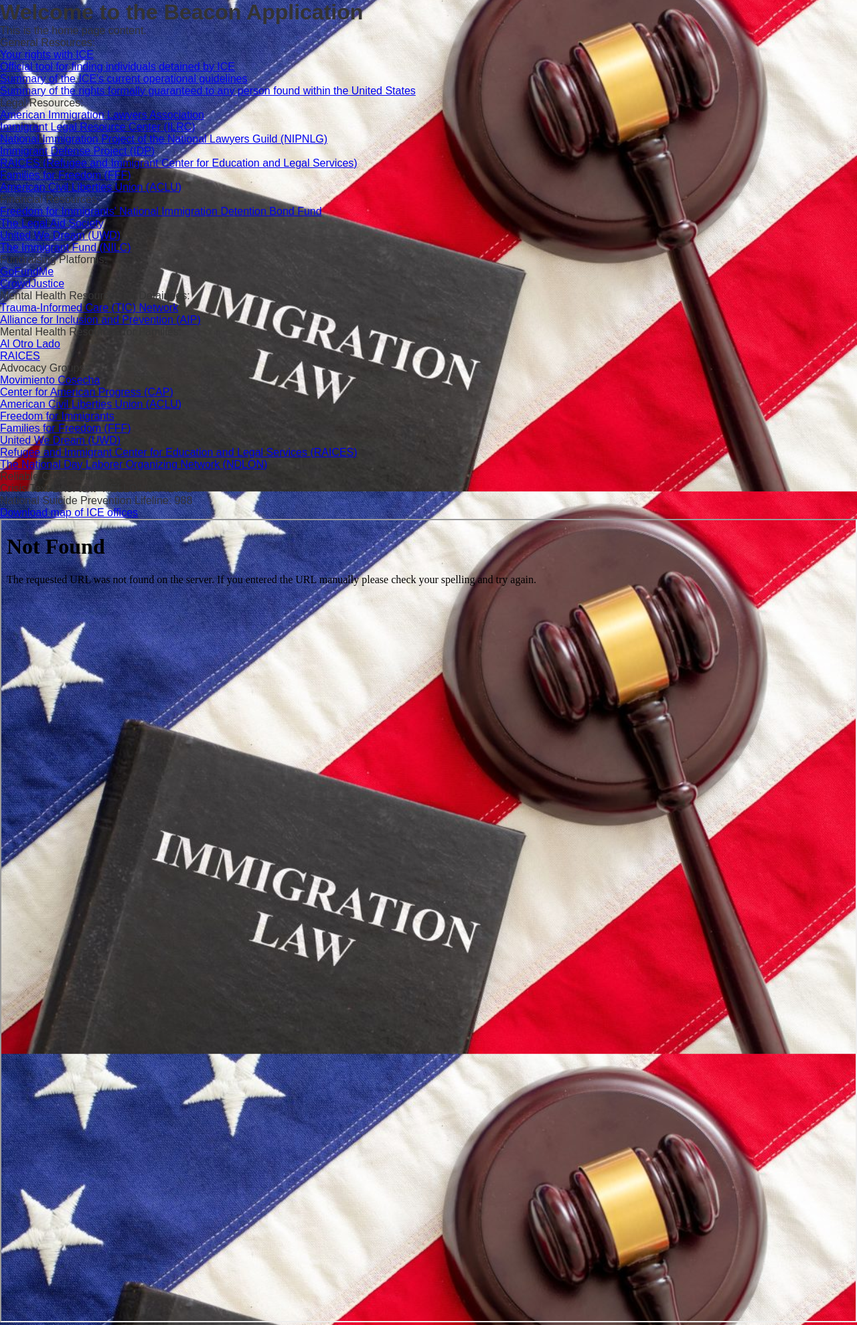
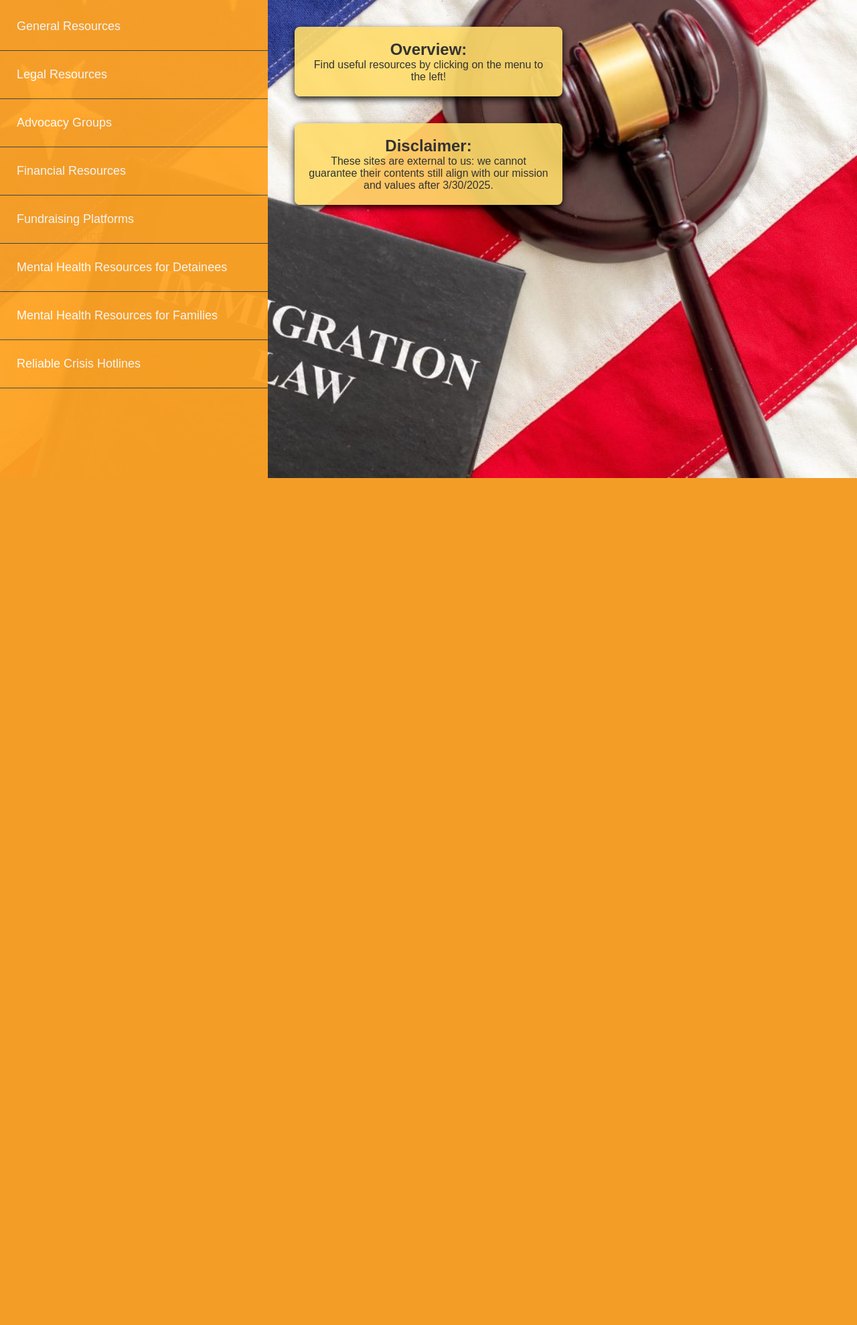
Before and after one commit to calebyhan/solhacks25, a Flask app: page /resources in a window 1280 px wide. Shown: the part 86-2065 px from the top of the page at 67% size. After the commit the page ends 800 px from the top, so only its background shows below. Run offline with Flask 3, Linux system fonts and the light colour scheme; parts of the project's set-up code (start-up, migrations or seed data) failed here and were passed over.

Commit message:
finished resources, starting about and rights

```diff
--- a/src/static/js/script.js
+++ b/src/static/js/script.js
@@ -2,16 +2,23 @@
 
 //for the resources sidebar
 function toggleSubMenu(categoryId) {
-    console.log("Toggling submenu for: " + categoryId);
      // Get the submenu based on the provided category ID
      var submenu = document.getElementById(categoryId);
 
      // Toggle the submenu display between 'none' (hidden) and 'block' (visible)
      if (submenu.style.display === "none" || submenu.style.display === "") {
+        const allSubmenus = document.querySelectorAll('.submenu');
+            allSubmenus.forEach(sub => {
+                if (sub !== submenu) {
+                    sub.style.display = 'none';  // Hide other submenus
+                }
+            });
+
          submenu.style.display = "block";  // Show the submenu
      } else {
          submenu.style.display = "none";   // Hide the submenu
-     }
+    }
+
 }
 
 //GPT is god
--- a/src/static/styles.css
+++ b/src/static/styles.css
@@ -10,6 +10,8 @@
   background-image: "test_image.jpg";
   color: #333;
 }
+
+
 
 .navbar {
   display: flex;
@@ -34,6 +36,12 @@
 }
 
 .nav-links a {
+  text-decoration: none;
+  color: white;
+  font-size: 20px;
+}
+
+.resource-boxes {
   text-decoration: none;
   color: white;
   font-size: 20px;
@@ -132,6 +140,17 @@
 
 /* about us */
 
+.resources-container {
+    display: grid;
+    grid-template-columns: repeat(1, 1fr); /* 2 columns */
+    grid-template-rows: repeat(2, auto);  /* 2 rows */
+    gap: 40px; /* Space between grid items */
+    margin: 0 auto;
+    padding: 40px;
+    max-width: 480px; /* Limit the grid width */
+    opacity: 1;
+}
+
 .about-container {
   display: grid;
   grid-template-columns: repeat(2, 1fr); /* 2 columns */
@@ -165,3 +184,60 @@
     background: rgba(247, 201, 136, 0.9);
 
 }
+
+/* Styling for the sidebar */
+.menu {
+  position: fixed;
+  top: 0;
+  left: 0;
+  width: 250px;
+  height: 100%;
+  background-color: #333;
+  color: white;
+  padding-top: 20px;
+  z-index: 1000;
+}
+
+/* Styling the main categories */
+.menu ul {
+  list-style-type: none;
+  padding: 0;
+}
+
+.menu ul li {
+  padding: 10px;
+  border-bottom: 1px solid #444;
+}
+
+.menu ul li a {
+  color: white;
+  text-decoration: none;
+  font-size: 18px;
+  display: block;
+  padding: 10px;
+  transition: background-color 0.3s;
+}
+
+/* Hover effect for main links */
+.menu ul li a:hover {
+  background-color: #555;
+}
+
+/* Styling for the inlaid (submenu) list */
+.submenu {
+  display: none;  /* Initially hidden */
+  padding-left: 20px;
+}
+
+.submenu li {
+  padding: 8px;
+}
+
+.submenu li a {
+  font-size: 16px;
+}
+
+/* Hover effect for submenu links */
+.submenu li a:hover {
+  background-color: #777;
+}
--- a/src/templates/about.html
+++ b/src/templates/about.html
@@ -34,4 +34,5 @@
             <p>We are first-year students at the University of North Carolina at Chapel-Hill aspiring to create a difference to the local community. This project was created through the hard work and efforts of Caleb Han, Mason Mines, Nikolaos Philippakos, and Yewon Song.</p>
         </div>
     </div>
+
 {% endblock %}
--- a/src/templates/base.html
+++ b/src/templates/base.html
@@ -7,6 +7,9 @@
     <style>
         :root {
             --background-image: url("{{ url_for('static', filename='images/home_image.jpg') }}"); /* Default image */
+            --primary-color: #FFA424;
+            --primary-darken: #693f05;
+            --primary-lighten: #f7be6f;
         }
         body {
             background-image: var(--background-image);
--- a/src/templates/resources.html
+++ b/src/templates/resources.html
@@ -9,18 +9,92 @@
         :root {
             --background-image: url("{{ url_for('static', filename='images/resources_image.jpg') }}");
         }
+
+        /* Basic reset */
+        body, ul {
+            margin: 0;
+            padding: 0;
+        }
+
+        /* Menu styles */
+        #menu {
+            width: 400px;
+            top:70px;
+            background-color: var(--primary-color);
+            opacity: 0.95;
+            font-family: Arial, sans-serif;
+        }
+
+        /* Style for the main menu items */
+        #menu > ul {
+            list-style-type: none;
+        }
+
+        #menu > ul > li {
+            position: relative;  /* Important for absolute positioning of submenus */
+        }
+
+        #menu > ul > li > a {
+            padding: 15px;
+            text-decoration: none;
+            background-color: var(--primary-color);
+            display: block;
+        }
+
+        #menu > ul > li > a:hover {
+            background-color: var(--primary-darken);  /* Darken the background on hover */
+        }
+
+        /* Submenu styling */
+        .submenu {
+            display: none; /* Hide by default */
+            position: absolute;  /* Position submenu to the right of the parent item */
+            top: 0;
+            left: 100%;  /* Move the submenu to the right of the parent */
+            background-color: var(--primary-lighten);
+            min-width: 400px; /* Submenu width */
+            box-shadow: 0 4px 6px rgb(0, 0, 0);
+        }
+
+        /* Show the submenu when hovering over a parent menu item */
+        #menu > ul > li:hover .submenu {
+            display: block;
+        }
+
     </style>
 </head>
+<body>
 
-    <h1>Welcome to the Beacon Application</h1>
-    <p>This is the home page content.</p>
-    <ul>General Resources:
+    <!--Background stuff first-->
+    <div class="resources-container">
+        <div class="about-content about-1">
+            <h2>Overview:</h2>
+            <p>Find useful resources by clicking on the menu to the left!</p>
+        </div>
+        <div class="about-content about-1">
+            <h2>Disclaimer:</h2>
+            <p>These sites are external to us: we cannot guarantee their contents still align with our mission and values after 3/30/2025.</p>
+        </div>
+    </div>
+
+
+    <!--Menu second-->
+    <div id="menu" class="menu">
+    <ul>
+
+    <li>
+    <a href="javascript:void(0);" class="menu-item" onclick="toggleSubMenu('category1')">General Resources</a>
+    <ul class="submenu" id="category1">
         <li><a href="https://www.immigrantdefenseproject.org/know-your-rights-with-ice/">Your rights with ICE</a></li>
         <li><a href="https://locator.ice.gov/odls/#/search">Official tool for finding individuals detained by ICE</a></li>
         <li><a href="https://cis.org/Jacobs/History-Sensitive-Areas-Policies-and-What-Place-Now">Summary of the ICE's current operational guidelines</a></li>
         <li><a href="https://immigrantjustice.org/know-your-rights/ice-encounter">Summary of the rights formally guaranteed to any person found within the United States</a></a></li>
     </ul>
-    <ul>Legal Resources:
+    </li>
+
+    <li>
+    <a href="javascript:void(0);" class="menu-item" onclick="toggleSubMenu('category2')">Legal Resources</a>
+    <ul class="submenu" id="category2">
         <li><a href="https://www.aila.org/">American Immigration Lawyers Association</a></li>
         <li><a href="https://www.ilrc.org/">Immigrant Legal Resource Center (ILRC)</a></li>
         <li><a href="https://nipnlg.org/">National Immigration Project of the National Lawyers Guild (NIPNLG)</a></li>
@@ -29,38 +103,70 @@
         <li><a href="https://familiesforfreedom.org/">Families for Freedom (FFF)</a></li>
         <li><a href="https://www.aclu.org/issues/immigrants-rights">American Civil Liberties Union (ACLU)</a></li>
     </ul>
-    <ul>Financial Resources:
+    </li>
+
+    <li>
+        <a href="javascript:void(0);" class="menu-item" onclick="toggleSubMenu('category7')">Advocacy Groups</a>
+        <ul class="submenu" id="category7">
+            <li><a href="https://www.lahuelga.com/">Movimiento Cosecha</a></li>
+            <li><a href="https://www.americanprogress.org/">Center for American Progress (CAP)</a></li>
+            <li><a href="https://www.aclu.org/">American Civil Liberties Union (ACLU)</a></li>
+            <li><a href="https://www.freedomforimmigrants.org/">Freedom for Immigrants</a></li>
+            <li><a href="https://familiesforfreedom.org/">Families for Freedom (FFF)</a></li>
+            <li><a href="https://unitedwedream.org/">United We Dream (UWD)</a></li>
+            <li><a href="https://www.raicestexas.org/">Refugee and Immigrant Center for Education and Legal Services (RAICES)</a></li>
+            <li><a href="https://ndlon.org/">The National Day Laborer Organizing Network (NDLON)</a></li>
+        </ul>
+    </li>
+
+    <li>
+    <a href="javascript:void(0);" class="menu-item" onclick="toggleSubMenu('category3')">Financial Resources</a>
+    <ul class="submenu" id="category3">
         <li><a href="https://www.freedomforimmigrants.org/national-bond-fund">Freedom for Immigrants' National Immigration Detention Bond Fund</a></li>
         <li><a href="https://legalaidnyc.org/">The Legal Aid Society</a></li>
         <li><a href="https://unitedwedream.org/">United We Dream (UWD)</a></li>
         <li><a href="https://www.nilc.org/">The Immigrant Fund (NILC)</a></li>
     </ul>
-    <ul>Fundraising Platforms:
+    </li>
+
+    <li>
+    <a href="javascript:void(0);" class="menu-item" onclick="toggleSubMenu('category4')">Fundraising Platforms</a>
+    <ul class="submenu" id="category4">
         <li><a href="https://www.gofundme.com/">GoFundMe</a></li>
         <li><a href="https://www.crowdjustice.com/">CrowdJustice</a></li>
     </ul>
-    <ul>Mental Health Resources for Detainees:
+    </li>
+
+    <li>
+    <a href="javascript:void(0);" class="menu-item" onclick="toggleSubMenu('category5')">Mental Health Resources for Detainees</a>
+    <ul class="submenu" id="category5">
         <li><a href="https://ticnutah.org/">Trauma-Informed Care (TIC) Network</a></li>
         <li><a href="https://aipinc.org/our-work/community-based-mental-health/refugee-and-immigrant-trauma/">Alliance for Inclusion and Prevention (AIP)</a></li>
     </ul>
-    <ul>Mental Health Resources for Families:
+    </li>
+
+    <li>
+    <a href="javascript:void(0);" class="menu-item" onclick="toggleSubMenu('category6')">Mental Health Resources for Families</a>
+    <ul class="submenu" id="category6">
         <li><a href="https://alotrolado.org/">Al Otro Lado</a></li>
         <li><a href="https://www.raicestexas.org/social">RAICES</a></li>
     </ul>
-    <ul>Advocacy Groups:
-        <li><a href="https://www.lahuelga.com/">Movimiento Cosecha</a></li>
-        <li><a href="https://www.americanprogress.org/">Center for American Progress (CAP)</a></li>
-        <li><a href="https://www.aclu.org/">American Civil Liberties Union (ACLU)</a></li>
-        <li><a href="https://www.freedomforimmigrants.org/">Freedom for Immigrants</a></li>
-        <li><a href="https://familiesforfreedom.org/">Families for Freedom (FFF)</a></li>
-        <li><a href="https://unitedwedream.org/">United We Dream (UWD)</a></li>
-        <li><a href="https://www.raicestexas.org/">Refugee and Immigrant Center for Education and Legal Services (RAICES)</a></li>
-        <li><a href="https://ndlon.org/">The National Day Laborer Organizing Network (NDLON)</a></li>
-    </ul>
-    <ul>Reliable Crisis Hotlines:
+    </li>
+
+    <li>
+    <a href="javascript:void(0);" class="menu-item" onclick="toggleSubMenu('category8')">Reliable Crisis Hotlines</a>
+    <ul class="submenu" id="category8">
         <li><a>Crisis Text Line: text "HELLO" to 741741</a></li>
         <li><a>National Suicide Prevention Lifeline: 988</a></li>
     </ul>
+    </li>
+
+    </ul>
+    </div>
     <a href="{{ url_for('static', filename='images/eroFieldOffices.pdf') }}" download>Download map of ICE offices</a>
-    <iframe src="{{ url_for('static', filename='images/eroFieldOffices.pdf') }}" alt="test" style="width: 100%; height: 1200px;"></iframe>
+
+    <!--<iframe src="{{ url_for('static', filename='images/eroFieldOffices.pdf') }}" alt="test" style="width: 100%; height: 1200px;"></iframe>-->
+
+    <script src="{{ url_for('static', filename='js/script.js') }}"></script>
+</body>
 {% endblock %}
```
Lines whose indentation alone changed are shown as unchanged.
